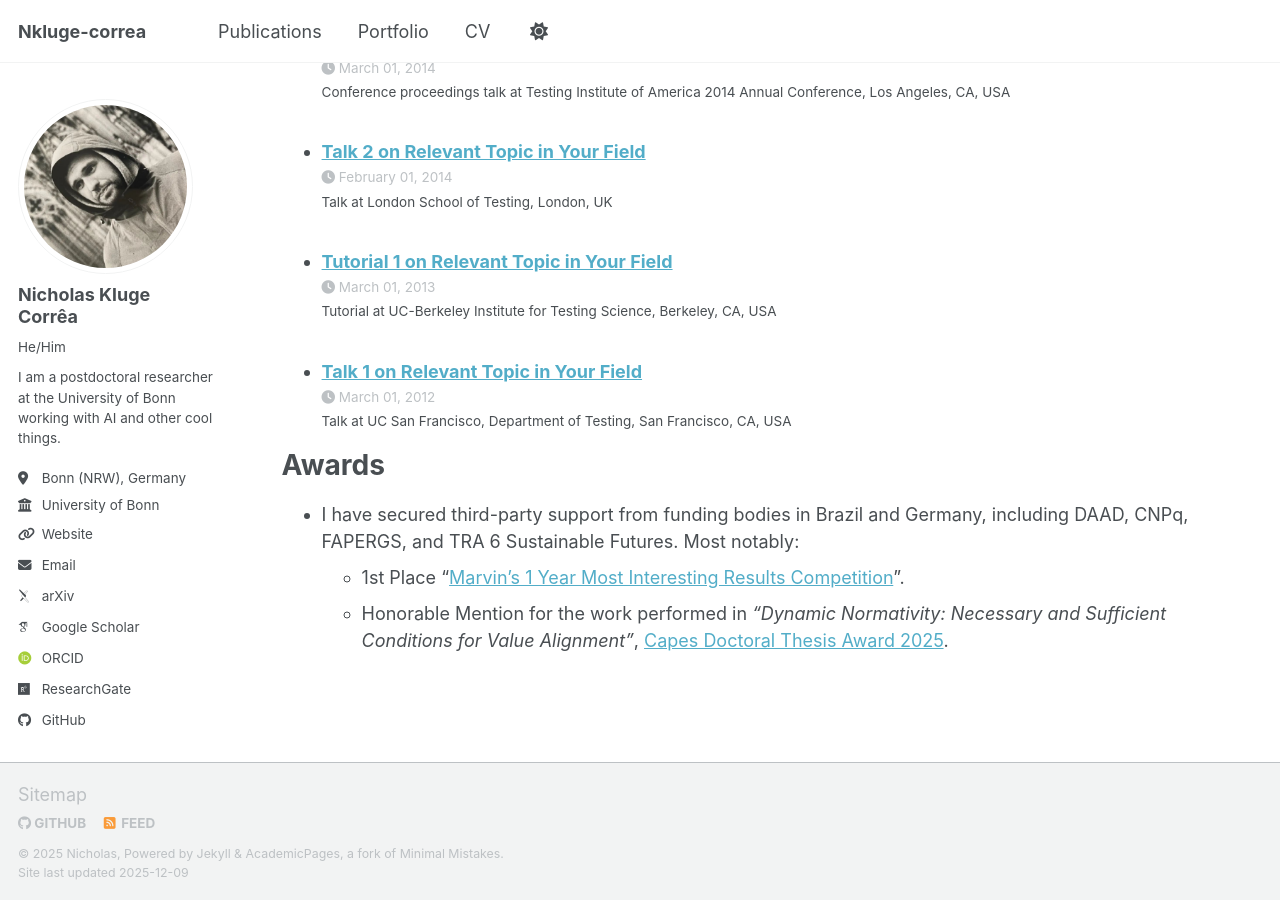
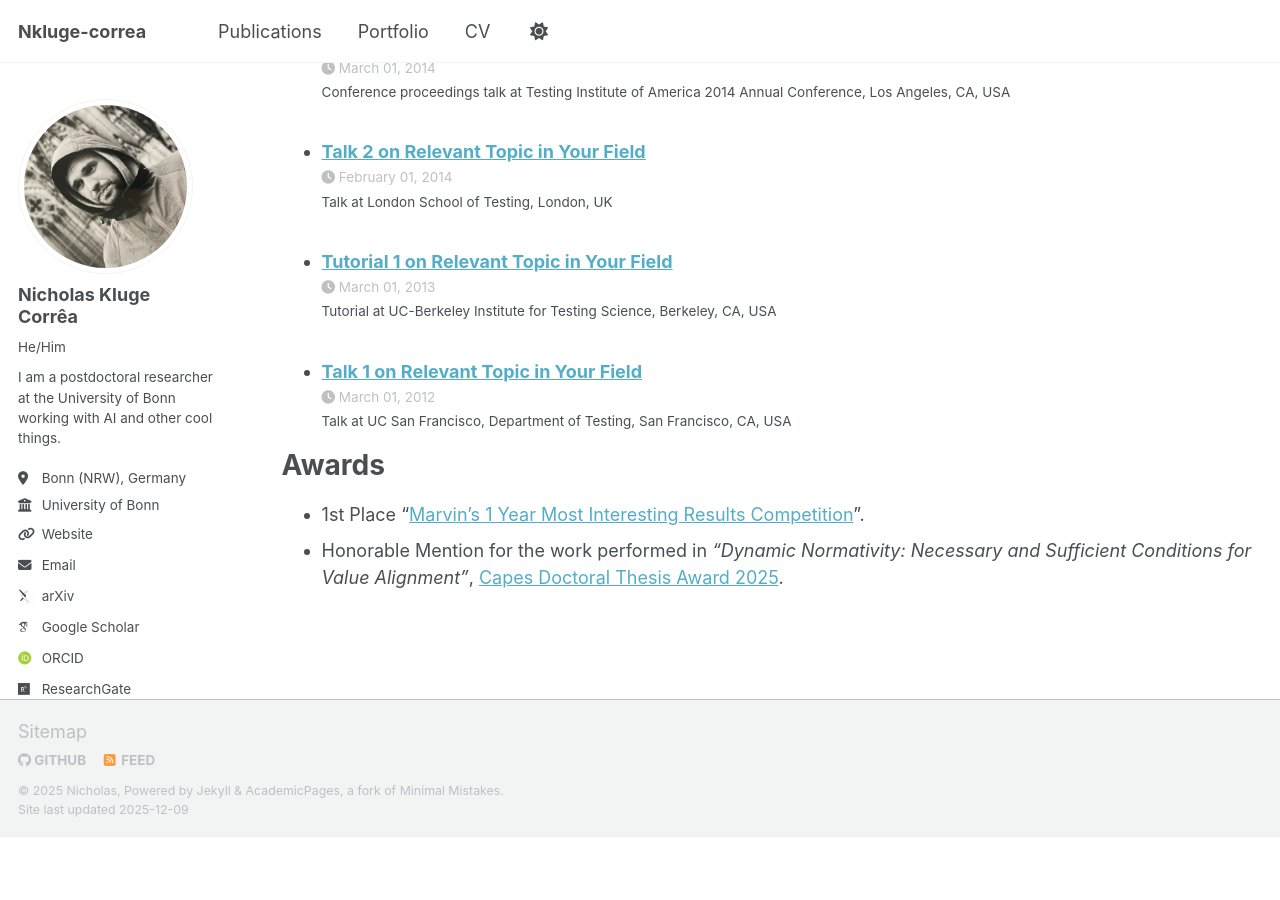
Before and after one commit to Nkluge-correa/hello, a Jekyll site: the page built from _pages/cv.md, in a window 1280 px wide and 900 px high, scrolled down 2256 px. Built offline with Jekyll 4.4.1, drawn with Linux system fonts in a browser that asks for light colours; some web fonts are replaced; a script bundle is joined from its source files by our own code; library files that are not in the unit come from our copies; after the commit the page ends 3093 px from its top, so only the background shows below that.

Commit message:
Update cv.md

```diff
--- a/_pages/cv.md
+++ b/_pages/cv.md
@@ -63,6 +63,5 @@ Talks
 
 Awards
 ======
-* I have secured third-party support from funding bodies in Brazil and Germany, including DAAD, CNPq, FAPERGS, and TRA 6 Sustainable Futures. Most notably:
-  * 1st Place "[Marvin's 1 Year Most Interesting Results Competition](https://www.cst.uni-bonn.de/en/en_news/tucano-projekt-gewinnt-1-platz-in-der-most-interesting-results-competition)".
-  * Honorable Mention for the work performed in *"Dynamic Normativity: Necessary and Sufficient Conditions for Value Alignment"*, [Capes Doctoral Thesis Award 2025](https://www.gov.br/capes/pt-br/assuntos/premios/premio-capes-de-tese/premio-capes-de-tese-documentos-relacionados).
+* 1st Place "[Marvin's 1 Year Most Interesting Results Competition](https://www.cst.uni-bonn.de/en/en_news/tucano-projekt-gewinnt-1-platz-in-der-most-interesting-results-competition)".
+* Honorable Mention for the work performed in *"Dynamic Normativity: Necessary and Sufficient Conditions for Value Alignment"*, [Capes Doctoral Thesis Award 2025](https://www.gov.br/capes/pt-br/assuntos/premios/premio-capes-de-tese/premio-capes-de-tese-documentos-relacionados).
```
